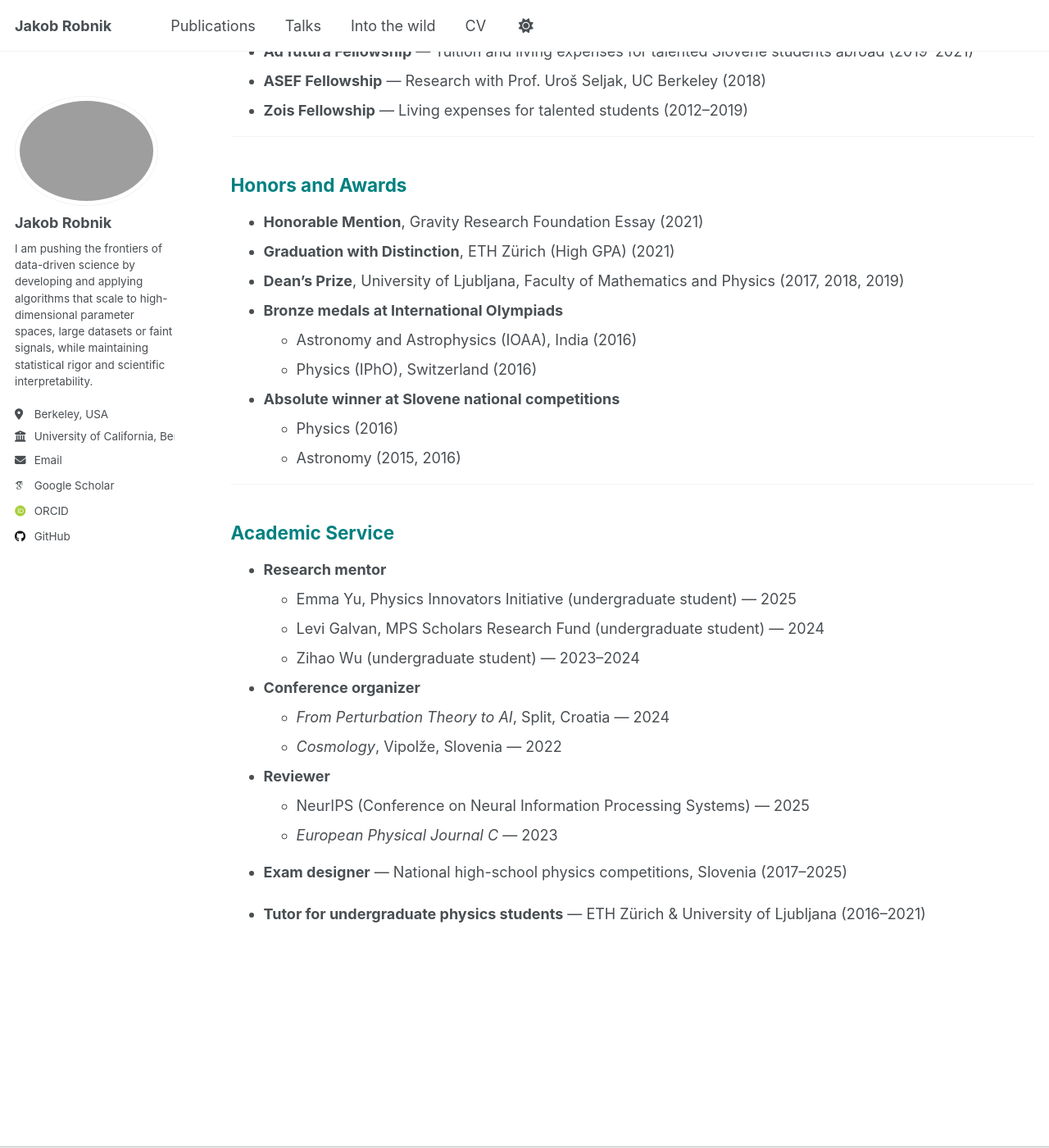
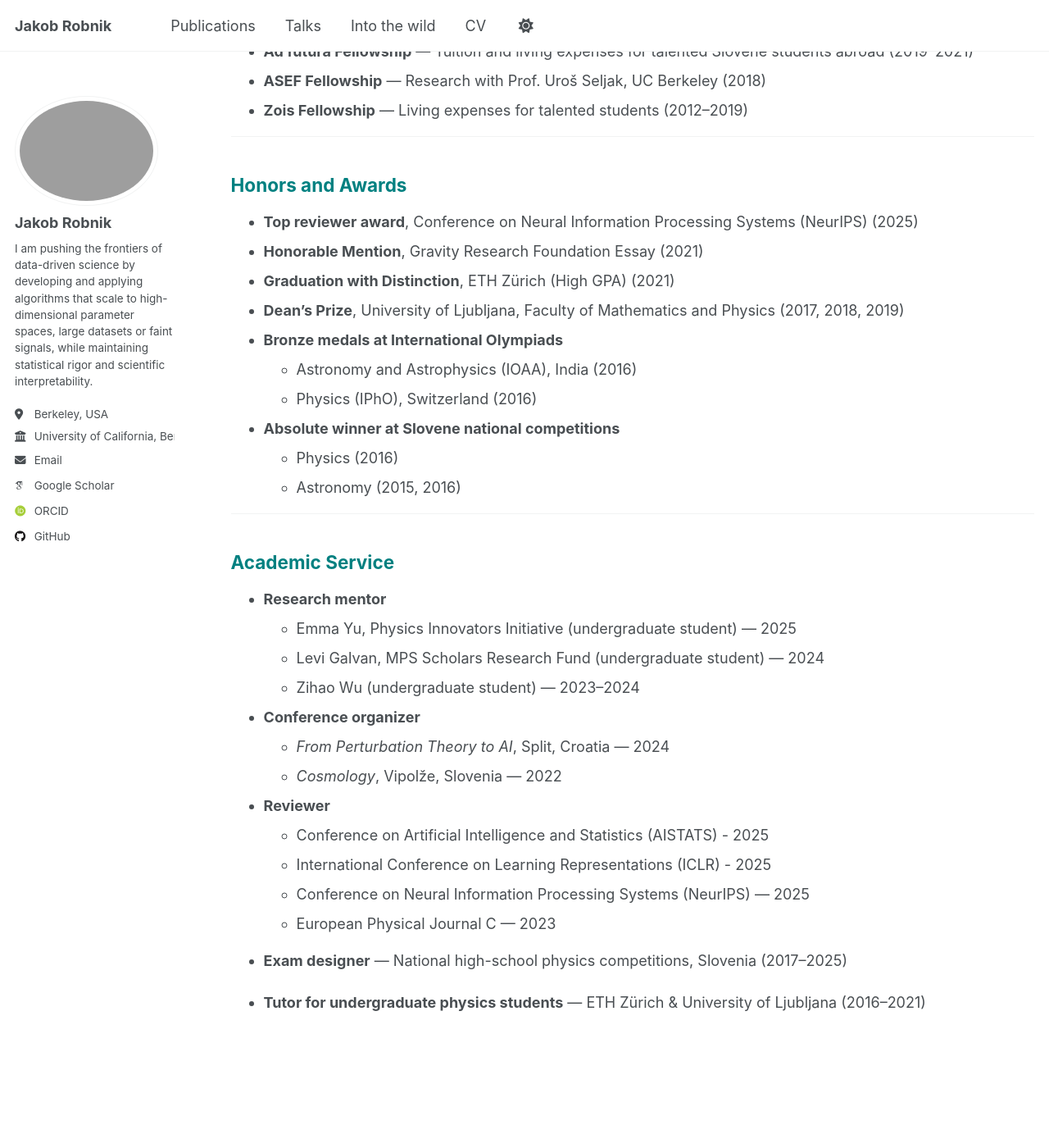
Before and after one commit to JakobRobnik/JakobRobnik.github.io, a Jekyll site: the page built from _pages/cv.md, in a window 1280 px wide and 1400 px high, scrolled down 690 px. Shown: the whole window at 82% size. Built offline with Jekyll 4.4.1, drawn with Linux system fonts in a browser that asks for light colours; some web fonts are replaced; a script that is not in the unit is left out.

Commit message:
Update cv.md

```diff
--- a/_pages/cv.md
+++ b/_pages/cv.md
@@ -38,6 +38,7 @@ author_profile: true
 ## Honors and Awards
 {: style="color: teal"}
 
+- **Top reviewer award**, Conference on Neural Information Processing Systems (NeurIPS) (2025)
 - **Honorable Mention**, Gravity Research Foundation Essay (2021)
 - **Graduation with Distinction**, ETH Zürich (High GPA) (2021)
 - **Dean’s Prize**, University of Ljubljana, Faculty of Mathematics and Physics (2017, 2018, 2019)
@@ -63,8 +64,10 @@ author_profile: true
   - *Cosmology*, Vipolže, Slovenia — 2022
 
 - **Reviewer**
-  - NeurIPS (Conference on Neural Information Processing Systems) — 2025
-  - *European Physical Journal C* — 2023
+  - Conference on Artificial Intelligence and Statistics (AISTATS) - 2025
+  - International Conference on Learning Representations (ICLR) - 2025
+  - Conference on Neural Information Processing Systems (NeurIPS) — 2025
+  - European Physical Journal C — 2023
 
 - **Exam designer** — National high-school physics competitions, Slovenia (2017–2025)
 
```
